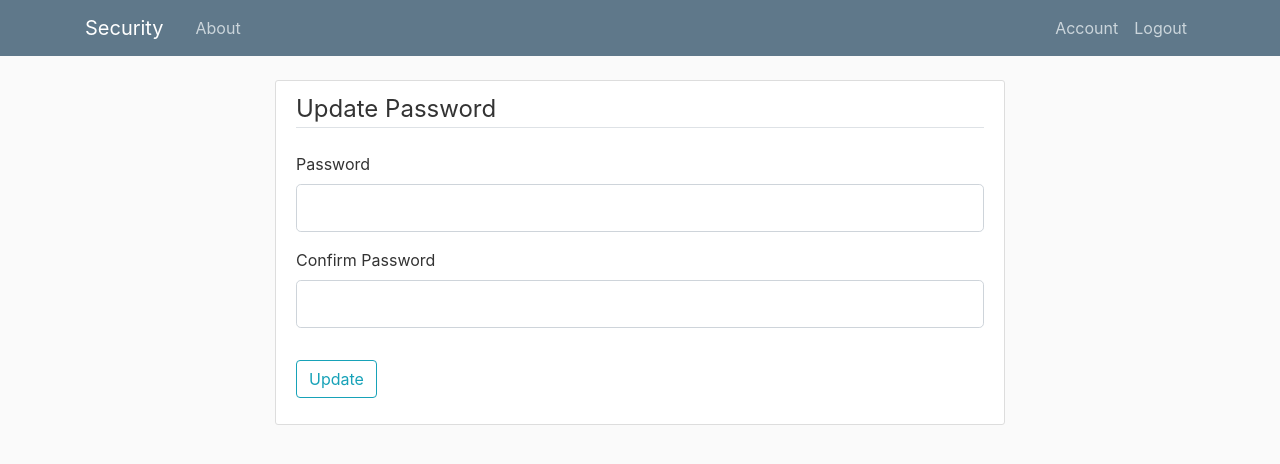
After one commit to RafalSzyinski1/project_web, a Flask app: page /account/update_password in a window 1280 px wide. The commit adds this page. Shown: the top 464 px of the page. Run offline with Flask 3, Linux system fonts and the light colour scheme; the visitor is signed in with stand-in values (Sample User, id 1); some libraries are stand-ins or nearby versions.

Commit message:
update password

```diff
--- a/security/templates/account.html
+++ b/security/templates/account.html
@@ -19,6 +19,7 @@
     <div class="border-top pt-1">
         <small class="text-muted">
             <a class="ml-2" href="{{ url_for('users.update_account') }}">Update Account</a>
+            <a class="ml-2" href="{{ url_for('users.update_password') }}">Update Password</a>
         </small>
     </div>
 </div>
--- a/security/templates/login.html
+++ b/security/templates/login.html
@@ -34,15 +34,12 @@
         </fieldset>
         <div class="form-group">
             {{ form.submit(class="btn btn-outline-info") }}
-            <small class="text-muted ml-2">
-                <a href="#">Forgot Password?</a>
-            </small>
         </div>
     </form>
 </div>
 <div class="border-top pt-3">
     <small class="text-muted">
-        Don't Have Account <a class="ml-2" href="#">Sign Up Now</a>
+        Don't Have Account: <a class="ml-2" href="{{ url_for('login.register') }}">Sign Up Now</a>
     </small>
 </div>
 {% endblock content %}
--- /dev/null
+++ b/security/templates/update_password.html
@@ -0,0 +1,43 @@
+{% extends "layout.html" %}
+{% block content %}
+<div class="content-section">
+    <form method="POST" action="" enctype="multipart/form-data">
+        {{ form.hidden_tag() }}
+        <fieldset class="form-group">
+            <legend class="border-bottom mb-4">Update Password</legend>
+            <div class="form-group">
+                {{ form.password.label(class="form-control-label") }}
+
+                {% if form.password.errors %}
+                {{ form.password(class="form-control form-control-lg is-invalid") }}
+                <div class="invalid-feedback">
+                    {% for error in form.password.errors %}
+                    <span>{{ error }}</span>
+                    {% endfor %}
+                </div>
+                {% else %}
+                {{ form.password(class="form-control form-control-lg") }}
+                {% endif %}
+            </div>
+            <div class="form-group">
+                {{ form.confirm_password.label(class="form-control-label") }}
+
+                {% if form.confirm_password.errors %}
+                {{ form.confirm_password(class="form-control form-control-lg is-invalid") }}
+                <div class="invalid-feedback">
+                    {% for error in form.confirm_password.errors %}
+                    <span>{{ error }}</span>
+                    {% endfor %}
+                </div>
+                {% else %}
+                {{ form.confirm_password(class="form-control form-control-lg") }}
+                {% endif %}
+            </div>
+        </fieldset>
+        <div class="form-group">
+            {{ form.submit(class="btn btn-outline-info") }}
+        </div>
+    </form>
+</div>
+
+{% endblock content %}
--- a/security/users/forms.py
+++ b/security/users/forms.py
@@ -1,7 +1,7 @@
 from flask_wtf import FlaskForm
 from flask_wtf.file import FileAllowed, FileField
-from wtforms import StringField, SubmitField
-from wtforms.validators import DataRequired, Length, Email, ValidationError
+from wtforms import StringField, SubmitField, PasswordField
+from wtforms.validators import DataRequired, Length, Email, ValidationError, EqualTo
 from flask_login import current_user
 
 from security.models.models import User
@@ -32,3 +32,10 @@ class UpdateAccountForm(FlaskForm):
             if user:
                 raise ValidationError(
                     'That email is taken. Please choose a different one.')
+
+
+class UpdateAccountPasswordForm(FlaskForm):
+    password = PasswordField('Password', validators=[DataRequired()])
+    confirm_password = PasswordField('Confirm Password',
+                                     validators=[DataRequired(), EqualTo('password')])
+    submit = SubmitField('Update')
--- a/security/users/routes.py
+++ b/security/users/routes.py
@@ -3,7 +3,7 @@ from flask import (Blueprint, render_template,
 from flask_login import (login_user, current_user, logout_user, login_required)
 
 from security import db, bcrypt
-from security.users.forms import UpdateAccountForm
+from security.users.forms import UpdateAccountForm, UpdateAccountPasswordForm
 from security.users.utils import save_picture
 
 users = Blueprint('users', __name__)
@@ -21,6 +21,7 @@ def account():
 @login_required
 def update_account():
     form = UpdateAccountForm()
+
     if form.validate_on_submit():
         if form.picture.data:
             picture_file = save_picture(form.picture.data)
@@ -35,7 +36,21 @@ def update_account():
         form.name.data = current_user.name
         form.surname.data = current_user.surname
         form.email.data = current_user.email
-    image_file = url_for(
-        'static', filename='profile_pics/' + current_user.image_file)
-    return render_template('update_account.html', title='Update Account',
-                           image_file=image_file, form=form)
+    return render_template('update_account.html', title='Update Account', form=form)
+
+
+@users.route("/account/update_password", methods=['GET', 'POST'])
+@login_required
+def update_password():
+    form = UpdateAccountPasswordForm()
+    if form.validate_on_submit():
+        hashed_password = bcrypt.generate_password_hash(
+            form.password.data).decode('utf-8')
+        if not bcrypt.check_password_hash(current_user.password, form.password.data):
+            current_user.password = hashed_password
+            db.session.commit()
+            flash('Your password has been updated!', 'success')
+            return redirect(url_for('users.account'))
+        else:
+            flash('New password cannot be the same as old password', 'danger')
+    return render_template('update_password.html', title='Update Account', form=form)
```
Also changed, not shown: security/static/profile_pics/21ae2b6b3476d4fd.jpg (renamed from security/static/profile_pics/2573b61e01efcc4b.jpg).
